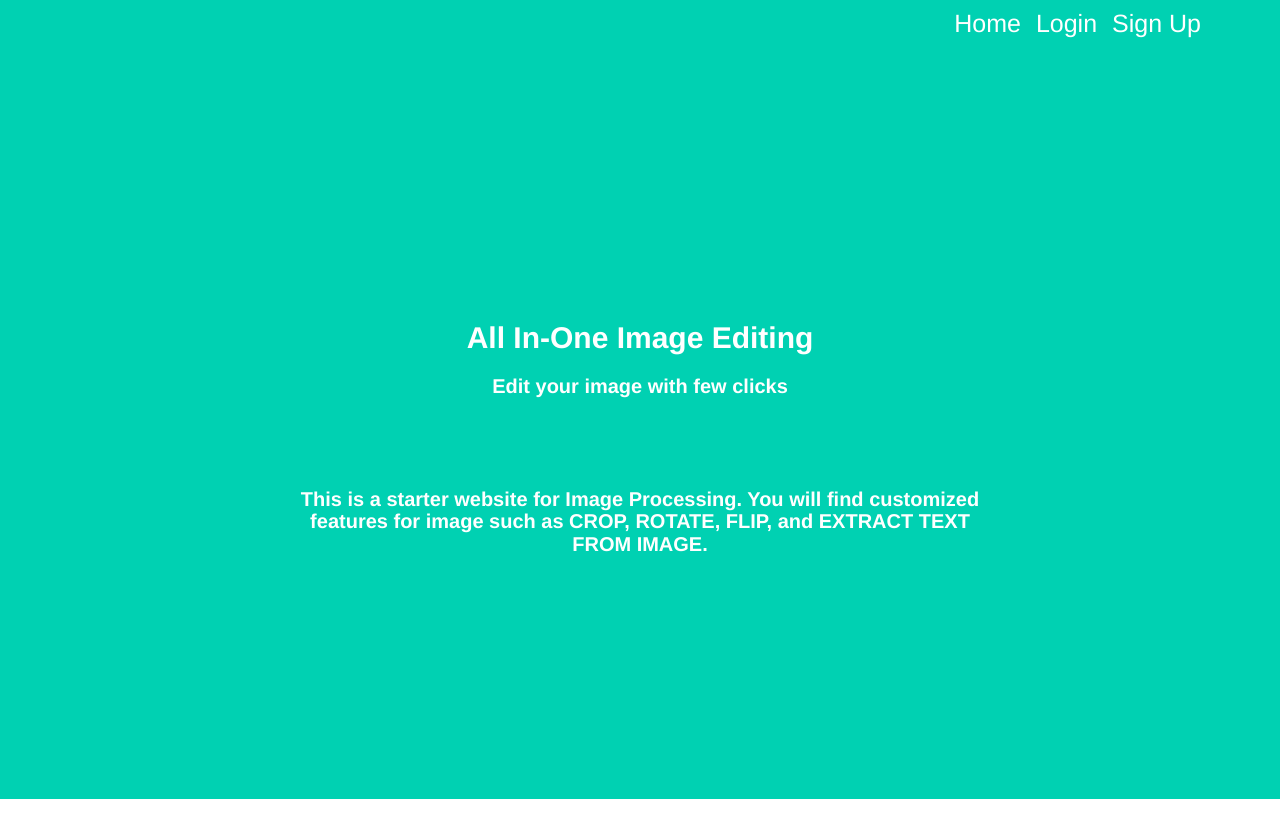
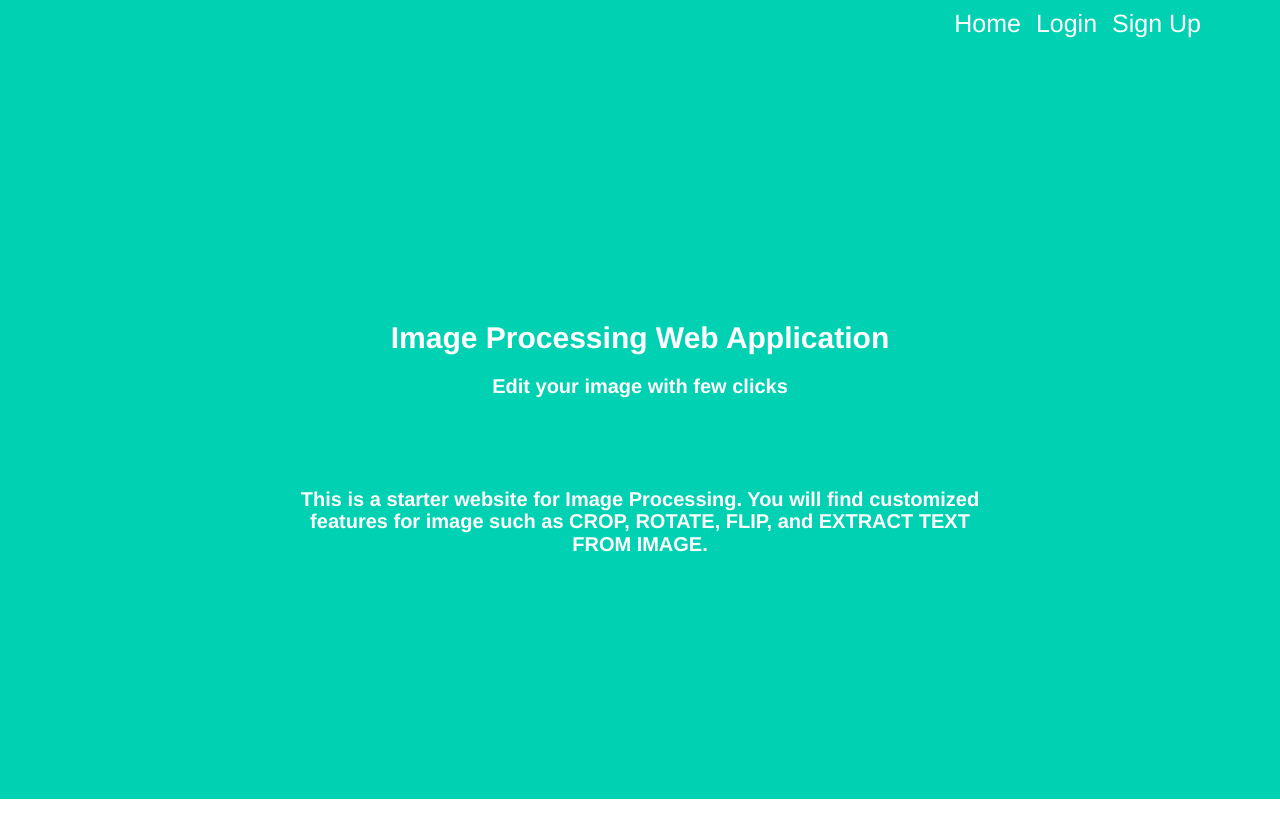
Before and after one commit to soniaghongadi/Image-Processing, a Flask app: page /intro in a window 1280 px wide. Shown: the part 21-840 px from the top of the page. Run offline with Flask 2, Linux system fonts and the light colour scheme; parts of the project's set-up code (start-up, migrations or seed data) failed here and were passed over; some libraries are stand-ins or nearby versions.

Commit message:
updates the title

```diff
--- a/templates/intro.html
+++ b/templates/intro.html
@@ -9,7 +9,7 @@
           <div class="columns">
             <div class="column is-8 is-offset-2">
               <div class="content is-medium">
-                <h2 class="title is-1">All In-One Image Editing</h2>
+                <h2 class="title is-1">Image Processing Web Application</h2>
                 <h1 class="title is-3">Edit your image with few clicks</h1>
               </div>
             </div>
```
